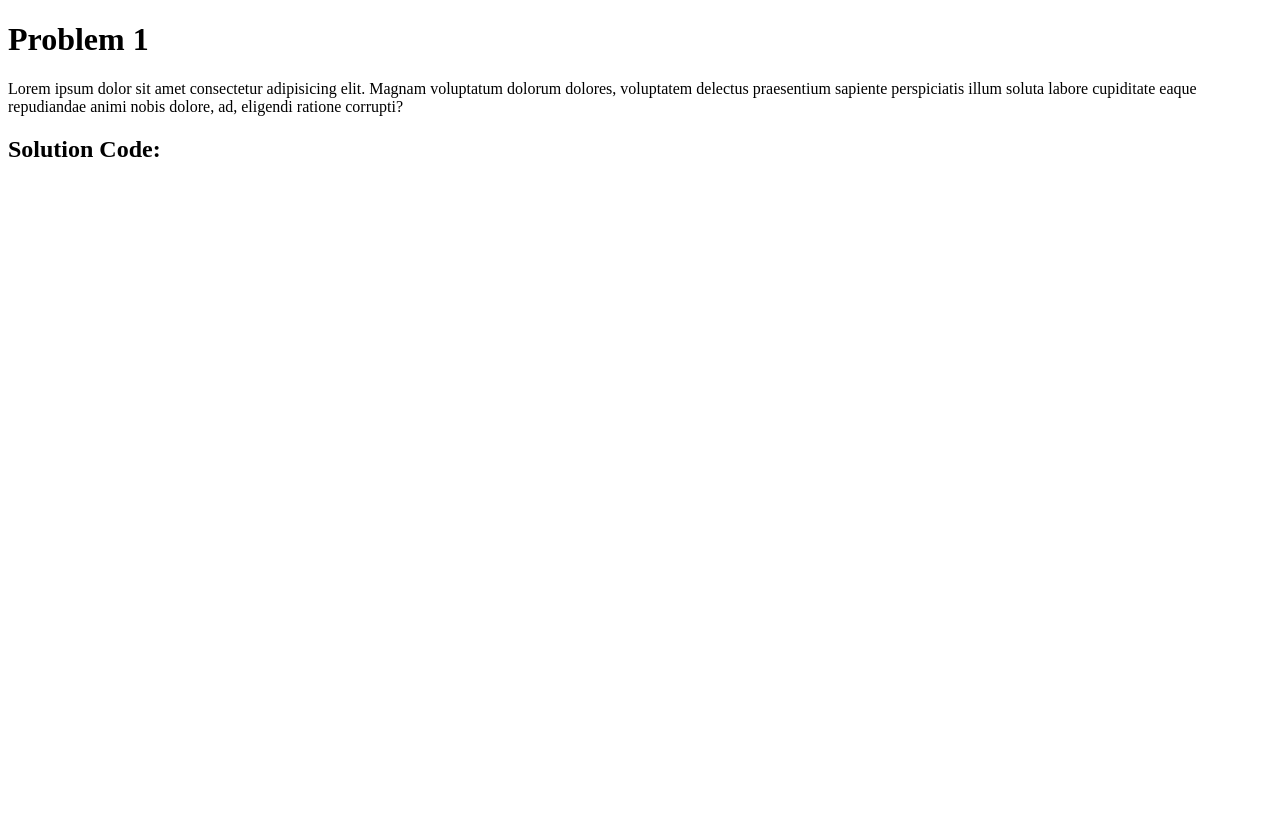
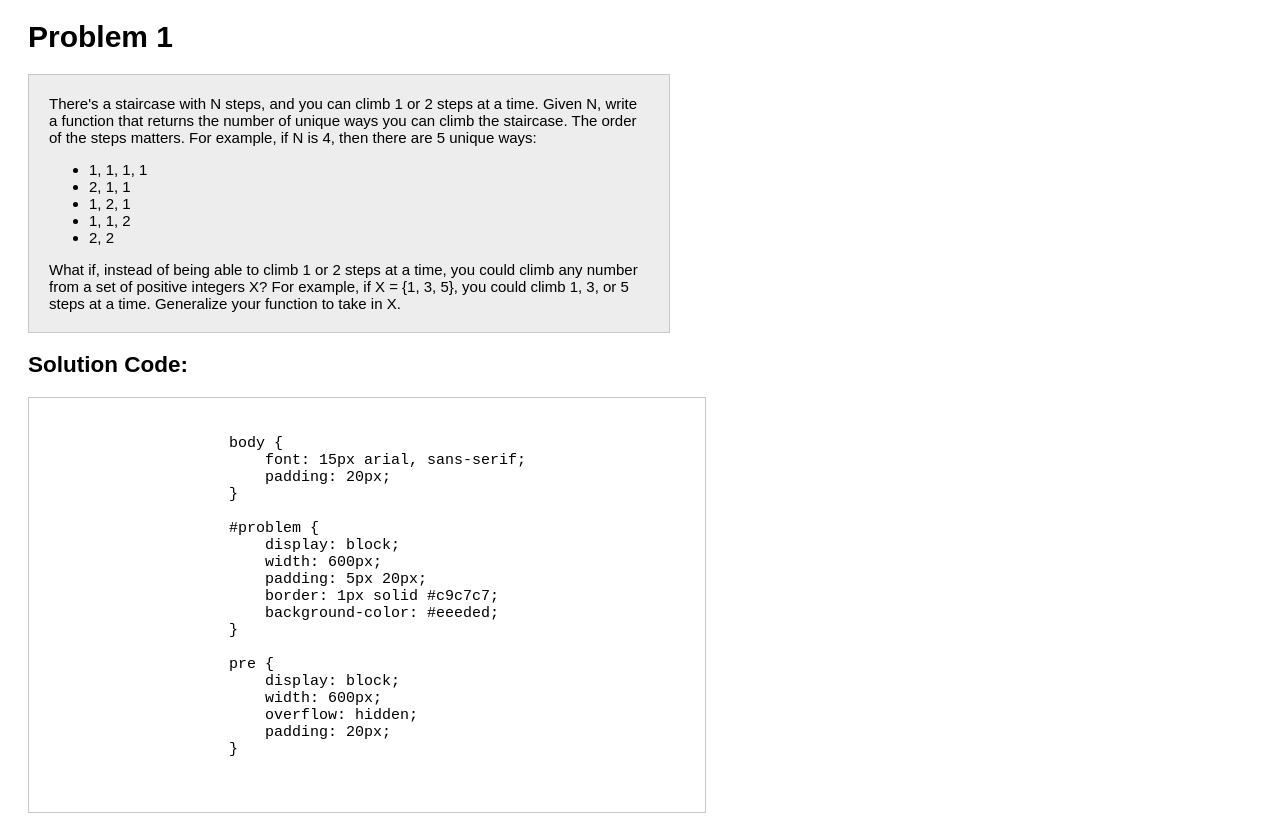
Before and after one commit to ryannathanwilson/daily_coding_problems, a plain HTML site: page problem_1/index.html in a window 1280 px wide. Before the commit the page ends 800 px from the top, so only its background shows below. Drawn offline with Linux system fonts and the light colour scheme.

Commit message:
add google prettify and format problem page

```diff
--- a/css/problem_style.css
+++ b/css/problem_style.css
@@ -0,0 +1,20 @@
+body {
+    font: 15px arial, sans-serif;
+    padding: 0 20px;
+}
+
+#problem {
+    display: block;
+    width: 600px;
+    padding: 5px 20px;
+    border: 1px solid #c9c7c7;
+    background-color: #eeeded;
+}
+
+pre {
+    display: block;
+    width: 636px;
+    overflow: hidden;
+    padding: 20px;
+    border: 1px solid #c9c7c7;
+}
--- a/problem_1/index.html
+++ b/problem_1/index.html
@@ -4,19 +4,60 @@
         <meta charset="utf-8">
         <title>Problem 1</title>
         <link rel="stylesheet" href="../css/problem_style.css">
-        <script src="https://cdn.jsdelivr.net/gh/google/code-prettify@master/loader/run_prettify.js?lang=css&amp;skin=default"></script>
-
+        <script src="https://cdn.jsdelivr.net/gh/google/code-prettify@master/loader/run_prettify.js"></script>
     </head>
     <body>
         <h1>Problem 1</h1>
-        <p>Lorem ipsum dolor sit amet consectetur adipisicing elit. Magnam voluptatum dolorum dolores, voluptatem delectus praesentium sapiente perspiciatis illum soluta labore cupiditate eaque repudiandae animi nobis dolore, ad, eligendi ratione corrupti?</p>
+        <div id="problem">
+            <p>
+                There's a staircase with N steps, and you can
+                climb 1 or 2 steps at a time. Given N, write a
+                function that returns the number of unique ways
+                you can climb the staircase. The order of the
+                steps matters. For example, if N is 4, then there are 5 unique ways:
+            </p>
+                <ul>
+                    <li>1, 1, 1, 1</li>
+                    <li>2, 1, 1</li>
+                    <li>1, 2, 1</li>
+                    <li>1, 1, 2</li>
+                    <li>2, 2</li>
+                </ul>
+            <p>
+                What if, instead of being able to climb 1 or 2 steps
+                at a time, you could climb any number from a set of
+                positive integers X? For example, if X = {1, 3, 5}, you
+                could climb 1, 3, or 5 steps at a time. Generalize your
+                function to take in X.
+            </p>
+        </div>
         <h2>Solution Code:</h2>
+
             <pre class="prettyprint">
                 <code>
+                    body {
+                        font: 15px arial, sans-serif;
+                        padding: 20px;
+                    }
 
+                    #problem {
+                        display: block;
+                        width: 600px;
+                        padding: 5px 20px;
+                        border: 1px solid #c9c7c7;
+                        background-color: #eeeded;
+                    }
+
+                    pre {
+                        display: block;
+                        width: 600px;
+                        overflow: hidden;
+                        padding: 20px;
+                    }
                 </code>
             </pre>
-        <script src="../js/daily_script.js" />
-        <script src="script.js" />
+
+        <script src="../js/daily_script.js"></script>
+        <script src="script.js"></script>
     </body>
 </html>
```
